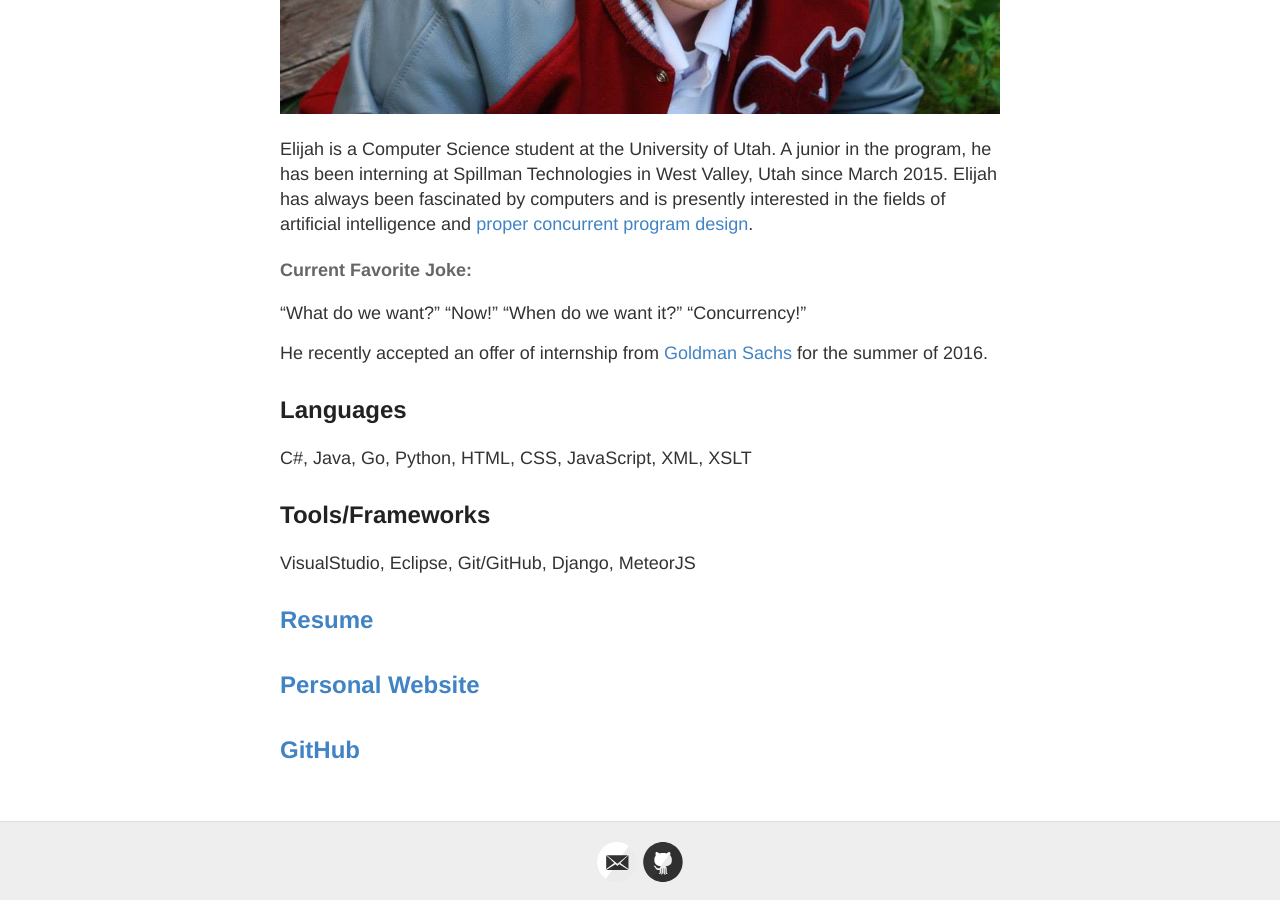
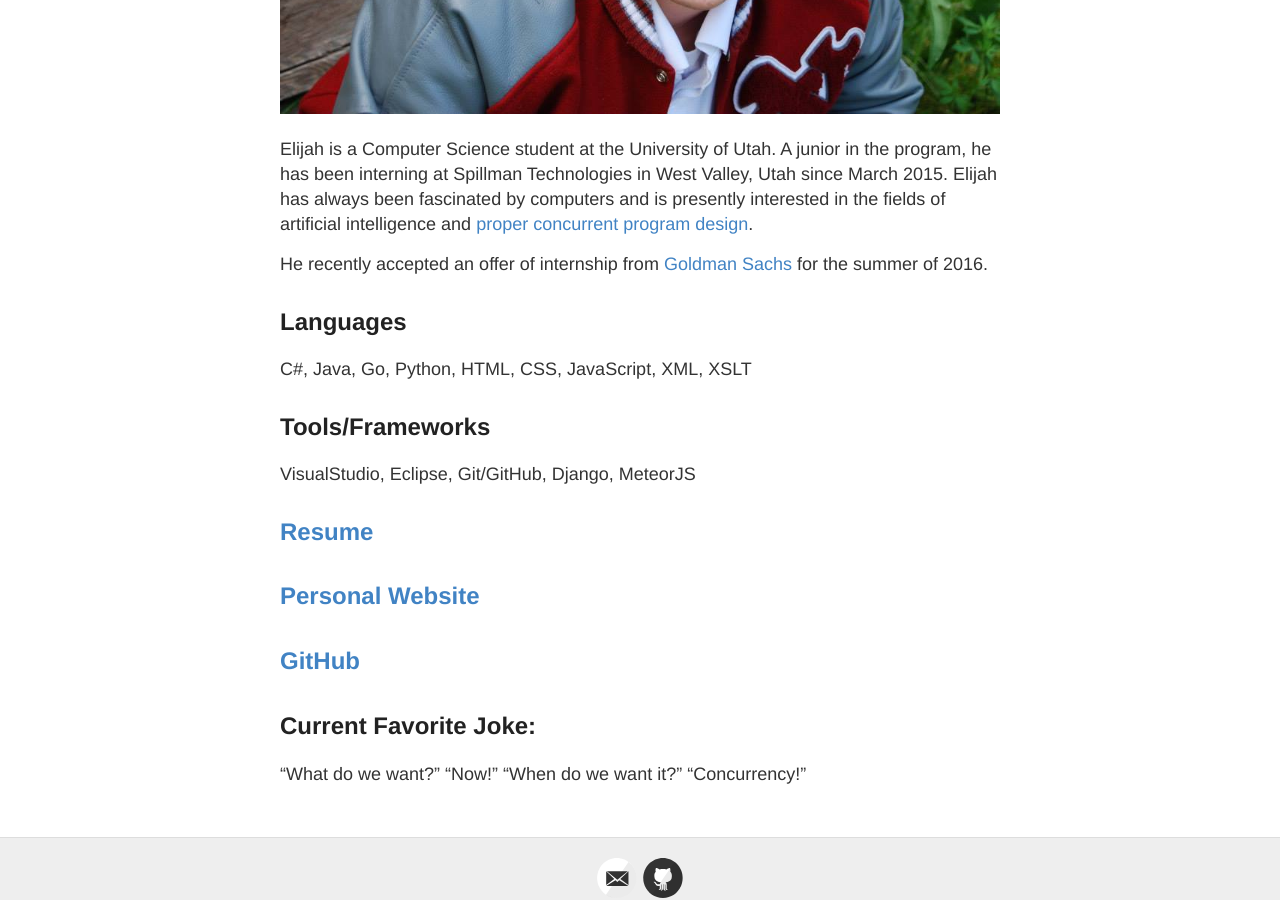
Before and after one commit to joshcally/cpuofu.github.io, a Jekyll site: the page built from bios/Elijah.md, in a window 1280 px wide and 900 px high, scrolled down 638 px. Built offline with Jekyll 4.4.1, drawn with Linux system fonts in a browser that asks for light colours; Markdown is read by kramdown in place of the engine named in the settings; part of the change alters nothing that is shown.

```diff
--- a/bios/Elijah.md
+++ b/bios/Elijah.md
@@ -7,9 +7,6 @@ permalink: /Elijah/
 ![Image of Elijah](../resources/images/ElijahPic.jpg)
 
 Elijah is a Computer Science student at the University of Utah. A junior in the program, he has been interning at Spillman Technologies in West Valley, Utah since March 2015. Elijah has always been fascinated by computers and is presently interested in the fields of artificial intelligence and [proper concurrent program design](https://vimeo.com/49718712).
-
-####Current Favorite Joke:
-“What do we want?” “Now!” “When do we want it?” “Concurrency!”
 
 He recently accepted an offer of internship from [Goldman Sachs](http://www.goldmansachs.com/what-we-do/engineering/index.html) for the summer of 2016.
 
@@ -21,3 +18,6 @@ VisualStudio, Eclipse, Git/GitHub, Django, MeteorJS
 ##[Resume](../resources/resumes/elijahgrubb.resume.pdf)
 ##[Personal Website](http://www.elijahgrubb.com/)
 ##[GitHub](https://www.github.com/judgegrubb)
+
+##Current Favorite Joke:
+“What do we want?” “Now!” “When do we want it?” “Concurrency!”
```
